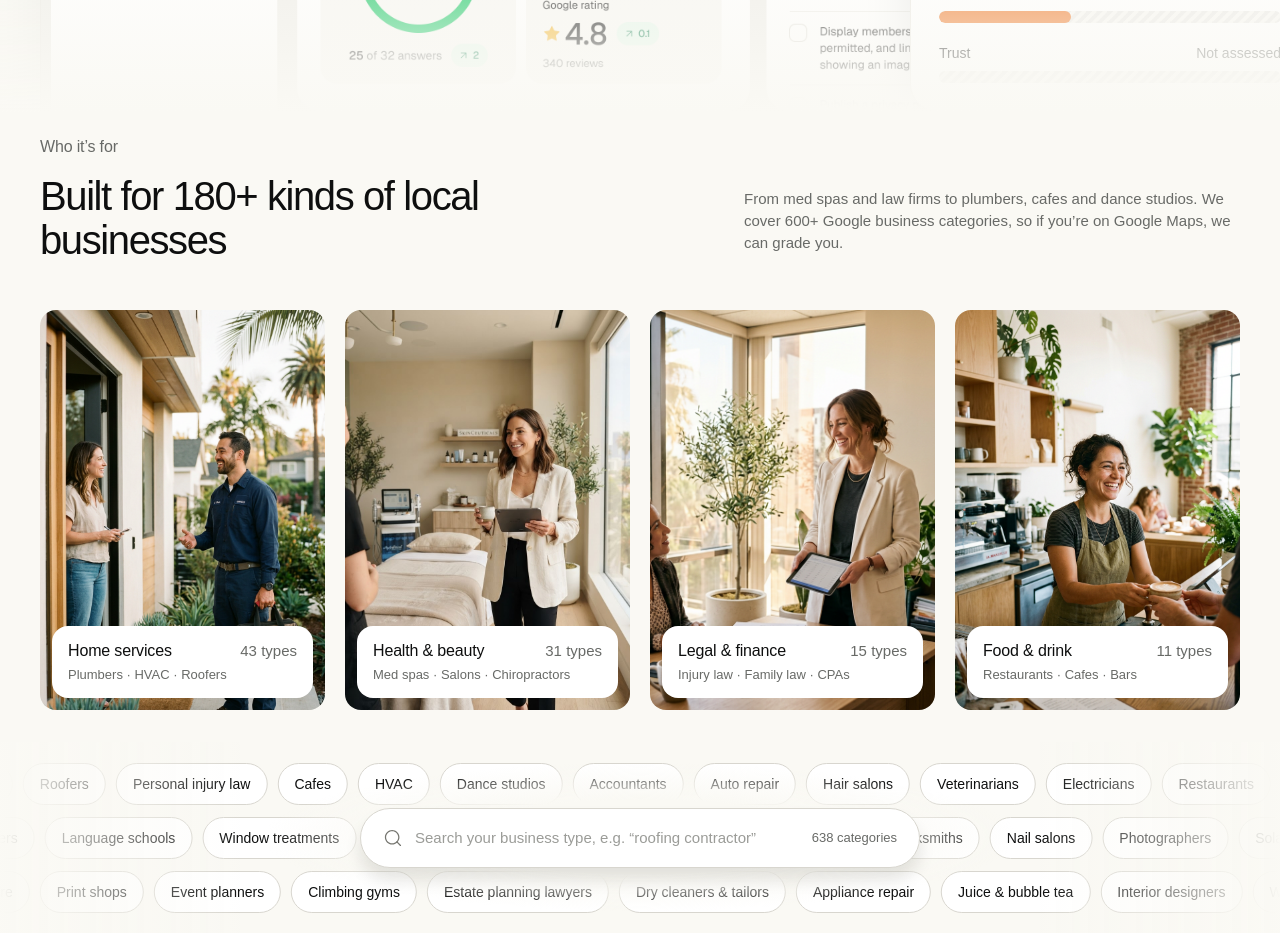
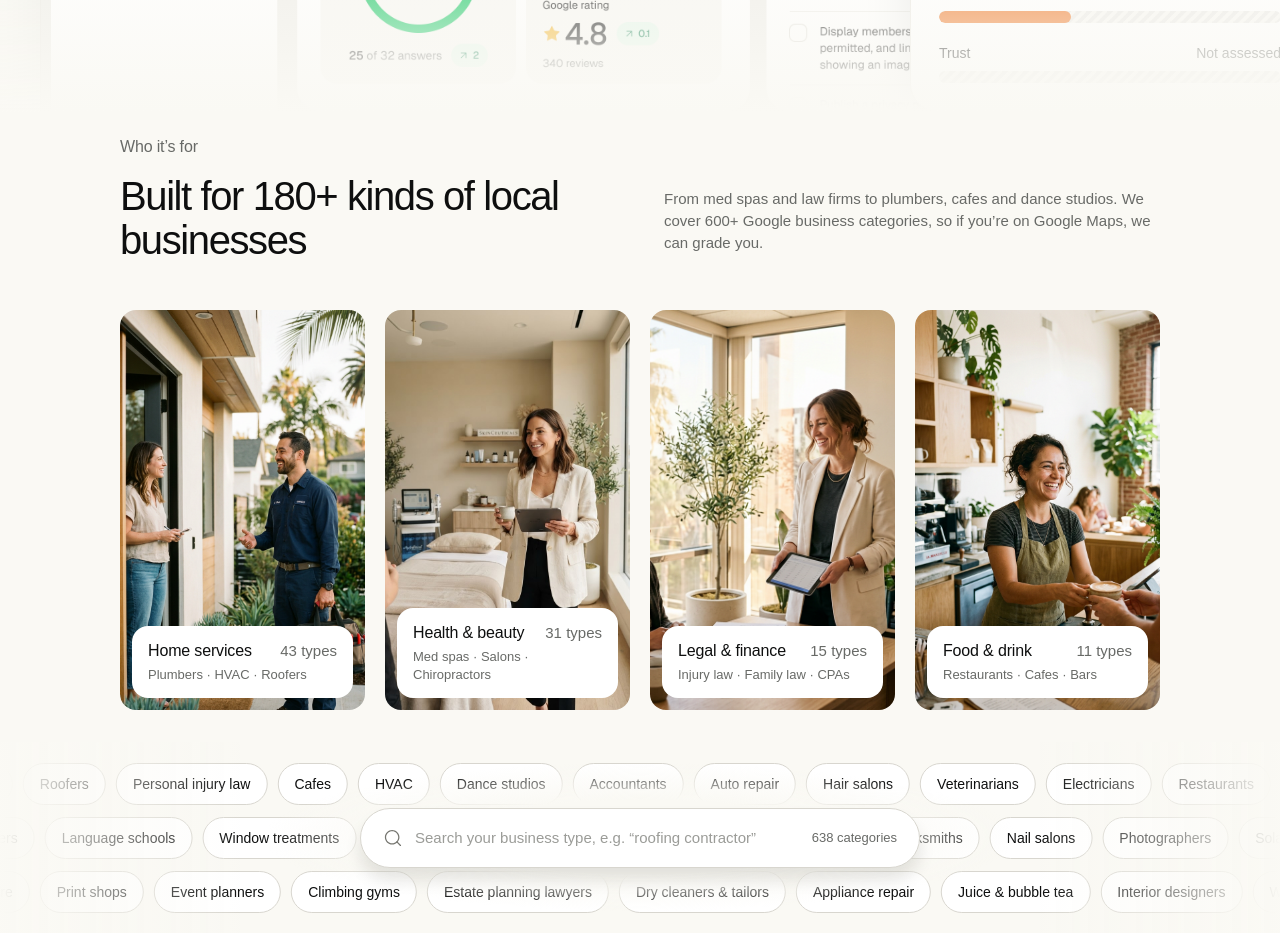
Before and after one commit to TikHayrumyan/visigain-mine, a Next.js app: page / in a window 1280 px wide. Shown: the part 1280-2213 px from the top of the page. Built offline with nearby package versions, Linux system fonts and the light colour scheme; no server answers; a web font is replaced by a local one.

Commit message:
Update WhoItsFor component styles for improved layout and accessibility
- Increased maximum width and padding for better responsiveness on larger screens.
- Enhanced image alt attributes for improved accessibility and clarity.

```diff
--- a/src/components/home/who-its-for/who-its-for.tsx
+++ b/src/components/home/who-its-for/who-its-for.tsx
@@ -16,7 +16,7 @@ export function WhoItsFor() {
 
   return (
     <section aria-labelledby="who-its-for-title" className="pt-16 lg:pt-30">
-      <div className="mx-auto flex w-full max-w-300 flex-col gap-4 px-5 lg:flex-row lg:items-end lg:justify-between lg:px-0">
+      <div className="mx-auto flex w-full max-w-360 flex-col gap-4 px-5 lg:flex-row lg:items-end lg:justify-between lg:px-30">
         <div className="flex flex-col gap-4">
           <p className="font-display text-title-s text-muted">Who it’s for</p>
           <h2 id="who-its-for-title" className="font-display text-headline-m text-fg lg:w-130 lg:text-headline-l">
@@ -31,7 +31,7 @@ export function WhoItsFor() {
 
       <div className="mt-7 flex flex-col gap-3 lg:mt-12 lg:gap-8">
         <div
-          className={`flex gap-3 overflow-x-auto px-5 lg:mx-auto lg:w-full lg:max-w-300 lg:gap-5 lg:overflow-visible lg:px-0 ${styles.scroll}`}
+          className={`flex gap-3 overflow-x-auto px-5 lg:mx-auto lg:w-full lg:max-w-360 lg:gap-5 lg:overflow-visible lg:px-30 ${styles.scroll}`}
         >
           {BUSINESS_GROUPS.map((group, index) => (
             <motion.article
@@ -46,7 +46,7 @@ export function WhoItsFor() {
             >
               <Image
                 src={group.image}
-                alt=""
+                alt={`${group.name} business group`}
                 width={group.width}
                 height={group.height}
                 sizes="(min-width: 64rem) 285px, 260px"
--- a/src/components/home/you-vs-top/you-vs-top.tsx
+++ b/src/components/home/you-vs-top/you-vs-top.tsx
@@ -85,7 +85,7 @@ export function YouVsTop() {
         <div
           ref={scroller}
           onScroll={moveThumb}
-          className="mt-4 overflow-x-auto px-3 [scrollbar-width:none] lg:px-6 [&::-webkit-scrollbar]:hidden"
+          className="mt-4 overflow-x-auto px-3 scrollbar-none lg:px-6 [&::-webkit-scrollbar]:hidden"
         >
           <motion.div
             className="w-max min-w-full px-3 lg:px-0"
```
